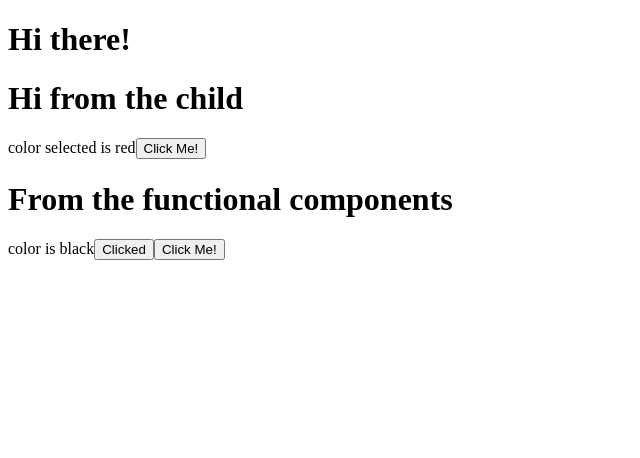
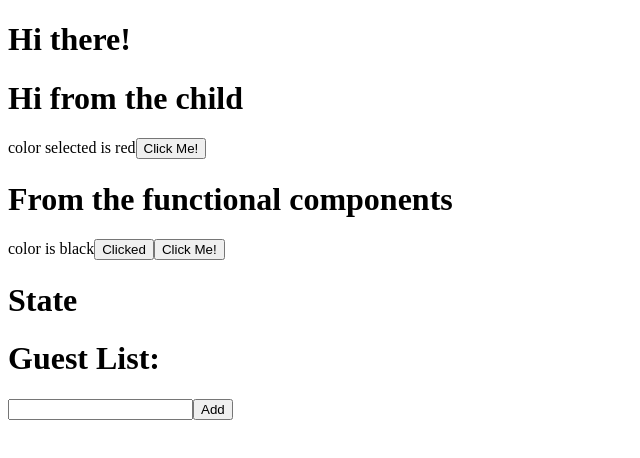
Before and after one commit to Rajansinghbaliyan/rts, a React (Create React App) app: page / in a window 1280 px wide. Shown: the top 458 px of the page, without its empty margins (0-640 px from the left). Built offline with nearby package versions, Linux system fonts and the light colour scheme.

Commit message:
feat: added the state with components

```diff
--- a/src/App.tsx
+++ b/src/App.tsx
@@ -1,11 +1,14 @@
 import React from 'react';
 import Parent from "./props/Parent";
+import PartyList from "./state/PartyList";
 
 export const App = () => {
     return (
         <div>
             <h1>Hi there!</h1>
             <Parent/>
+            <h1>State</h1>
+            <PartyList/>
         </div>
     );
 };
--- /dev/null
+++ b/src/state/PartyList.tsx
@@ -0,0 +1,46 @@
+import React, {
+    ChangeEvent,
+    ChangeEventHandler, Dispatch,
+    MouseEventHandler,
+    ReactElement,
+    ReactEventHandler,
+    useState
+} from "react";
+
+const PartyList: React.FC = (): ReactElement => {
+    let initailState: string[] = [];
+    const [list, setList] = useState(initailState);
+    const [inputValue, setInputValue] = useState("");
+
+
+    const handleChangeEvent = (event: ChangeEvent<HTMLInputElement>): void => {
+        const value = event.target.value;
+        setInputValue(value);
+    }
+
+    const handleOnClick = (event: React.MouseEvent<HTMLButtonElement, MouseEvent>): void => {
+        event.preventDefault();
+        setList(prevState => {
+            const state = [...prevState];
+            state.push(inputValue);
+            return state;
+        })
+        setInputValue("");
+    };
+
+    return <>
+        <h1>Guest List:</h1>
+        <ul>
+            {list.map((value, index) =>
+                <li key={index + value}>{value}</li>
+            )}
+        </ul>
+
+        <form>
+        <input type={"text"} value={inputValue} onChange={handleChangeEvent}/>
+        <button onClick={handleOnClick} type={"submit"}>Add</button>
+        </form>
+    </>
+}
+
+export default PartyList;
```
